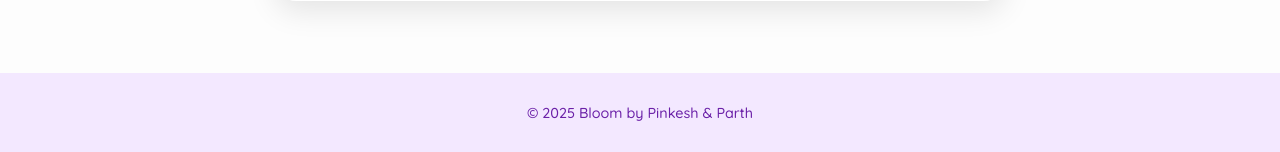
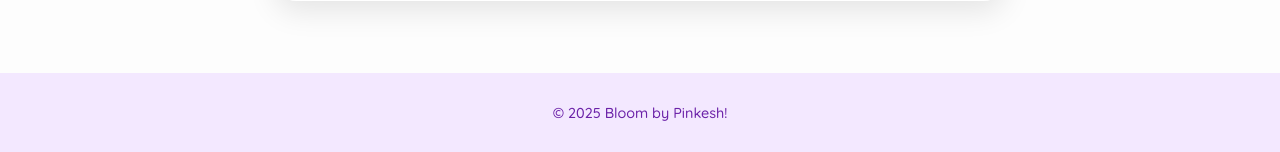
Before and after one commit to Pinkesh2905/bloom, a Django app: page /insights/ in a window 1280 px wide. Shown: the part 1004-1156 px from the top of the page. Run offline with Django 5.2, Linux system fonts and the light colour scheme; the visitor is signed in with stand-in values (Sample User, id 1); data that the repository does not hold is empty.

Commit message:
Updated design in frontend

```diff
--- a/templates/base.html
+++ b/templates/base.html
@@ -104,7 +104,7 @@
     </main>
 
     <footer>
-        <p>&copy; 2025 Bloom by Pinkesh & Parth</p>
+        <p>&copy; 2025 Bloom by Pinkesh!</p>
     </footer>
 
     <script>
```
